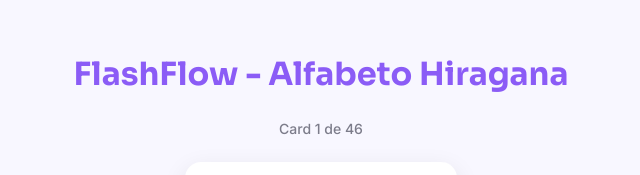
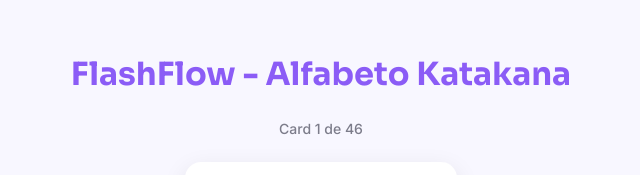
Before and after one commit to daiannystorch/FlashFlow, a plain HTML site: page index.html in a window 1280 px wide. Shown: the part 124-299 px from the top of the page, 319-959 px from the left. Drawn offline with Linux system fonts and the light colour scheme.

Commit message:
Update index.html

```diff
--- a/index.html
+++ b/index.html
@@ -16,7 +16,7 @@
 <body>
   <main class="container">
     <header>
-      <h1 class="titulo">FlashFlow - Alfabeto Hiragana</h1>
+      <h1 class="titulo">FlashFlow - Alfabeto Katakana</h1>
       <span class="contador">Card 1 de 46</span>
     </header>
     <div class="flashcard">
```
